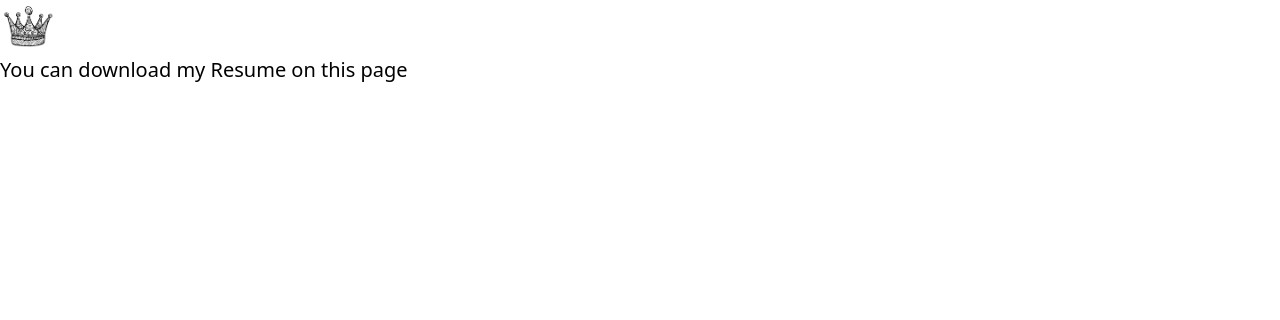
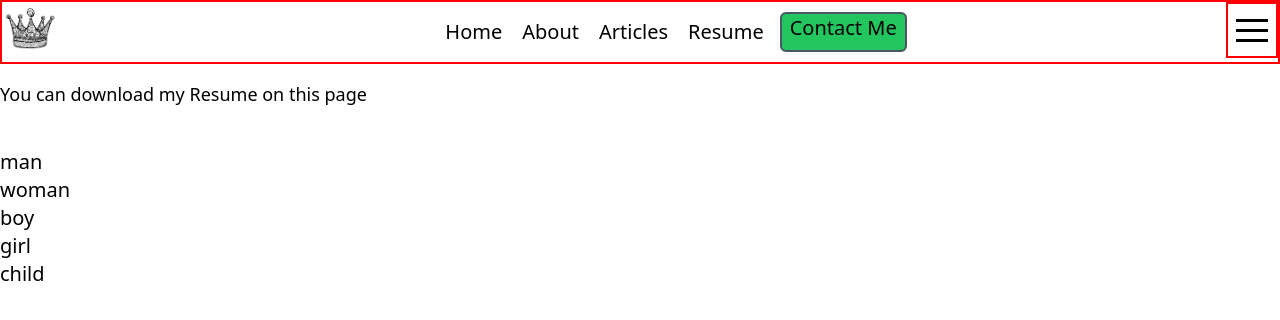
Before and after one commit to Icekingroyale/My-Portfolio, a React (Vite) app: page /resume in a window 1280 px wide. Shown: the top 320 px of the page. Built offline with nearby package versions, Linux system fonts and the light colour scheme.

Commit message:
construction indicated

```diff
--- a/package.json
+++ b/package.json
@@ -14,6 +14,7 @@
     "@fullpage/react-fullpage": "^0.1.48",
     "@headlessui/react": "^2.2.0",
     "embla-carousel-react": "^8.5.2",
+    "gsap": "^3.12.7",
     "hamburger-react": "^2.5.2",
     "react": "^18.3.1",
     "react-burger-menu": "^3.1.0",
--- a/src/components/BackendStack.jsx
+++ b/src/components/BackendStack.jsx
@@ -22,7 +22,7 @@ const BackendStack = () => {
     return (
         <div className="grid grid-cols-2 gap-3">
             {technologies.map((tech, index) => (
-                <div key={index} className="flex items-center space-x-2 bg-gray-600 text-white p-1 my-2">
+                <div key={index} className="flex items-center space-x-2 bg-gray-600 text-white p-1 my-2 md:w-44">
                     <img src={tech.icon} alt={tech.title} className="w-6 h-6" />
                     <span>{tech.title}</span>
                 </div>
--- a/src/components/FrontendStack.jsx
+++ b/src/components/FrontendStack.jsx
@@ -19,7 +19,7 @@ const FrontendStack = () => {
       return (
        <div className="grid grid-cols-2 gap-3">
     {technologies.map((tech, index) => (
-      <div key={index} className="flex items-center space-x-2 p-1 my-2 bg-gray-600 text-white">
+      <div key={index} className="flex items-center space-x-2 p-1 my-2 bg-gray-600 text-white md:w-44">
         <img src={tech.icon} alt={tech.title} className="w-6 h-6" />
         <span>{tech.title}</span>
       </div>
--- a/src/components/Hero.jsx
+++ b/src/components/Hero.jsx
@@ -19,7 +19,8 @@ const Hero = () => {
   return (
     <section className="bg-[#EFE9D5] bg-[url('https://www.transparenttextures.com/patterns/brushed-alum-dark.png')] flex flex-col md:flex-row gap-6 lg:gap-20 items-center min-h-screen w-full justify-center md:p-10 py-20">
       <article className="text-center md:text-left">
-        <h1 className="text-red-600">Hi I'm Chimaobi</h1>
+        <h1 className="text-blue-600">Hi I'm Chimaobi</h1>
+        <h2 className="text-3xl md:text-5xl font-bold mt-3 text-red-600">Site Under Construction</h2>
         <h2 className="mt-3 max-w-96">
           Lorem ipsum dolor sit amet <strong onMouseOver={handleMouseOver} className="text-blue-600 lg:hover:underline">HOVER</strong> consectetur adipisicing elit. Dolorem neque impedit facere aspernatur <strong onMouseOver={handleMouseOver} className="text-blue-600 lg:hover:underline">HOVER</strong> libero quo minus eveniet tempora porro, fugit quod.
         </h2>
--- a/src/components/Projects.jsx
+++ b/src/components/Projects.jsx
@@ -12,7 +12,7 @@ const Projects = () => {
 
 
   return (
-    <div className="bg-[#71BBB2] bg-[url('https://www.transparenttextures.com/patterns/crossword z.png')] min-h-screen text-center place-content-center place-items-center">
+    <div className="bg-[#71BBB2] bg-[url('https://www.transparenttextures.com/patterns/crosswordz.png')] min-h-screen text-center place-content-center place-items-center">
       <h2 className="py-5 mb-5">Recent Projects</h2>
       <div className="grid justify-center grid-cols-1 lg:grid-cols-2 gap-8 md:gap-24 lg:my-10 mb-14">
         <a
--- a/src/components/Stack.jsx
+++ b/src/components/Stack.jsx
@@ -21,7 +21,7 @@ const Stack = () => {
 
   const [emblaRef] = useEmblaCarousel();
 
-  const isMobileScreen = useMediaQuery({ maxWidth: 425 })
+  const isMobileScreen = useMediaQuery({ maxWidth: 428 })
 
   return isMobileScreen ? (
     <div className="min-h-screen bg-[#497D74] bg-[url('https://www.transparenttextures.com/patterns/diagonales-decalees.png')] flex flex-col justify-center items-center">
@@ -42,7 +42,7 @@ const Stack = () => {
             </div>
           </section>
 
-          <section className="w-full flex-none min-w-0 p-5 shadow-2xl ">
+          <section className="w-full flex-none min-w-0 p-5 shadow-2xl">
             <h2 className="text-center">Tools</h2>
             <TechTools />
           </section>
@@ -58,10 +58,10 @@ const Stack = () => {
 
     <h2 className="font-medium text-center "> Tech Stack & Tools </h2>
 
-    <div className="flex flex-col lg:flex-row justify-around" >
+    <div className="flex flex-col lg:flex-row justify-around w-[70%] mx-auto" >
 
 
-      <section className="shadow-2xl p-5 ">
+      <section className="shadow-2xl p-5">
         <h2 className="text-center">Frontend</h2>
         <FrontendStack />
 
--- a/src/components/TechTools.jsx
+++ b/src/components/TechTools.jsx
@@ -32,9 +32,9 @@ const TechTools = () => {
 
 
   return (
-    <div className="grid grid-cols-2 gap-3 ">
+    <div className="grid grid-cols-2 gap-3">
     {tools.map((tech, index) => (
-        <div key={index} className="flex items-center space-x-2 bg-gray-600 text-white p-1 my-2">
+        <div key={index} className="flex items-center space-x-2 bg-gray-600 text-white p-1 my-2 w-44">
             <img src={tech.icon} alt={tech.title} className="w-6 h-6" />
             <span>{tech.title}</span>
         </div>
--- a/src/components/navlinks/About.jsx
+++ b/src/components/navlinks/About.jsx
@@ -20,7 +20,7 @@ const About = () => {
             />
         </Link> */}
 
-        <p className="bg-slate-700 text-white w-2/3 p-5 mx-auto opacity-85 lg:absolute left-0 lg:w-1/4 rounded-lg leading-7 xl:leading-10">
+        <p className="bg-slate-700 text-white w-2/3 p-5 mx-auto opacity-85 lg:absolute lg:top-20 left-0 lg:w-1/4 rounded-lg leading-7 xl:leading-10 md:relative md:top-96 ">
           Lorem ipsum dolor sit amet consectetur adipisicing elit. Cum odio voluptatibus sunt et perspiciatis laborum? Eum earum, illum, eveniet ullam voluptas voluptatum officiis esse hic commodi doloremque veniam aspernatur! Enim.. <br />
           <br />Lorem ipsum dolor sit amet consectetur adipisicing elit. At excepturi fuga recusandae vero unde, dolores ipsum qui eius, consequatur facilis molestias facere totam tempora voluptatibus neque illum provident? Voluptas, mollitia. <br />
           <br /> Lorem ipsum dolor sit amet consectetur adipisicing elit. Ducimus vel dicta consectetur ipsum quod ullam quo, fugiat dolores magnam culpa ad alias saepe enim ab soluta velit similique corrupti vero!
--- a/src/components/navlinks/Resume.jsx
+++ b/src/components/navlinks/Resume.jsx
@@ -1,11 +1,22 @@
 import React from "react";
-import Logo from "../Logo"
+import Header from '../Header'
 
 const Resume = () => {
   return (
     <div>
-      <Logo />
+      <Header />
+      <p className="pt-20">
       You can download my Resume on this page
+      </p>
+      <div className="mt-10">
+        <ul>
+          <li>man</li>
+          <li>woman</li>
+          <li>boy</li>
+          <li>girl</li>
+          <li>child</li>
+        </ul>
+      </div>
     </div>
   );
 };
--- a/src/components/pages/Homepage.jsx
+++ b/src/components/pages/Homepage.jsx
@@ -9,7 +9,8 @@ import { useMediaQuery } from "react-responsive"; //to conditional render the Fu
 import Fullpage, { FullpageSection, FullPageSections, FullpageNavigation } from "@ap.cx/react-fullpage";
 
 
-
+// 15-02-2025
+// TODO - Add fade in animations on scroll
 
 const Mainpage = () => {
 
```
Also changed, not shown: 2 other files (tests, documents, lock files or other folders).
